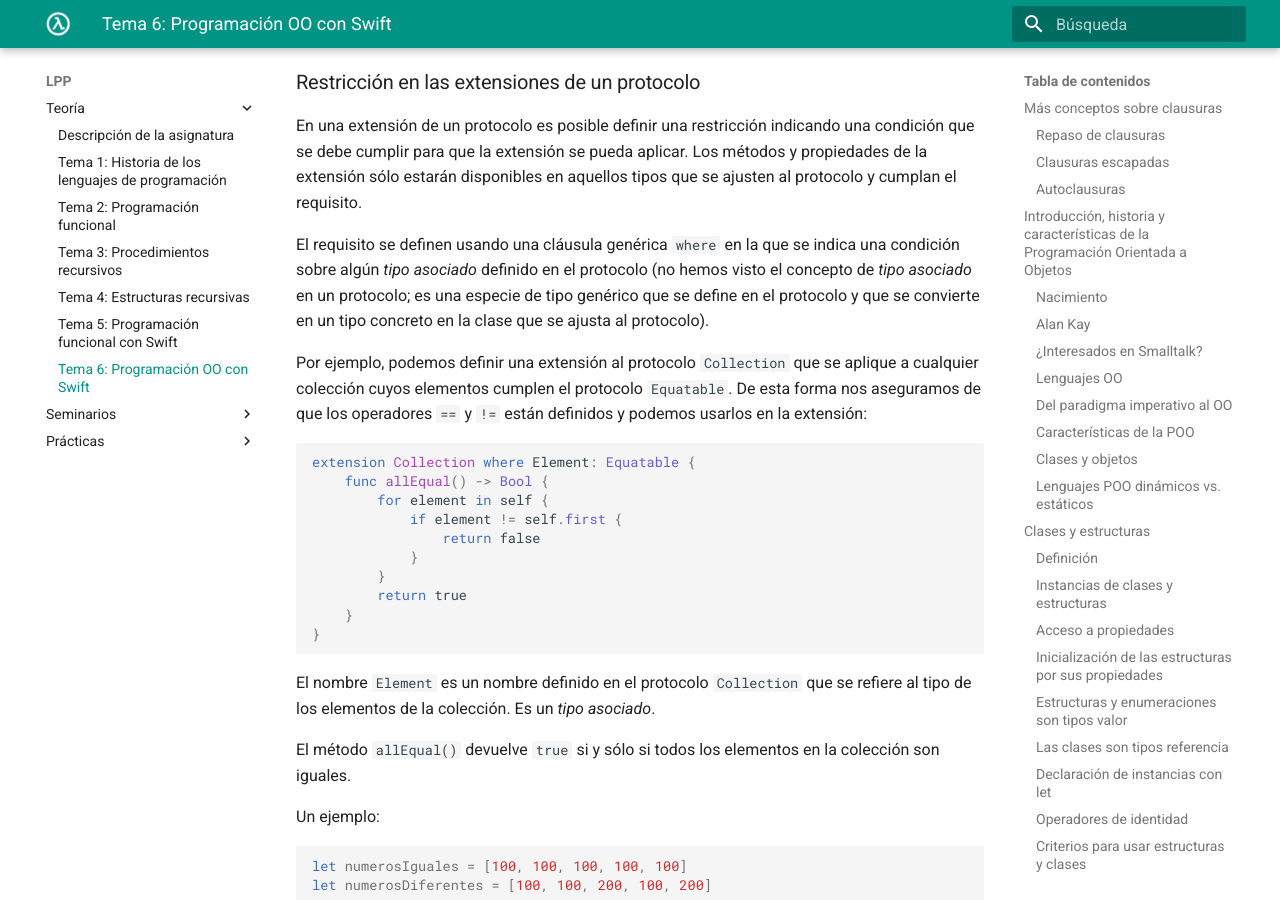
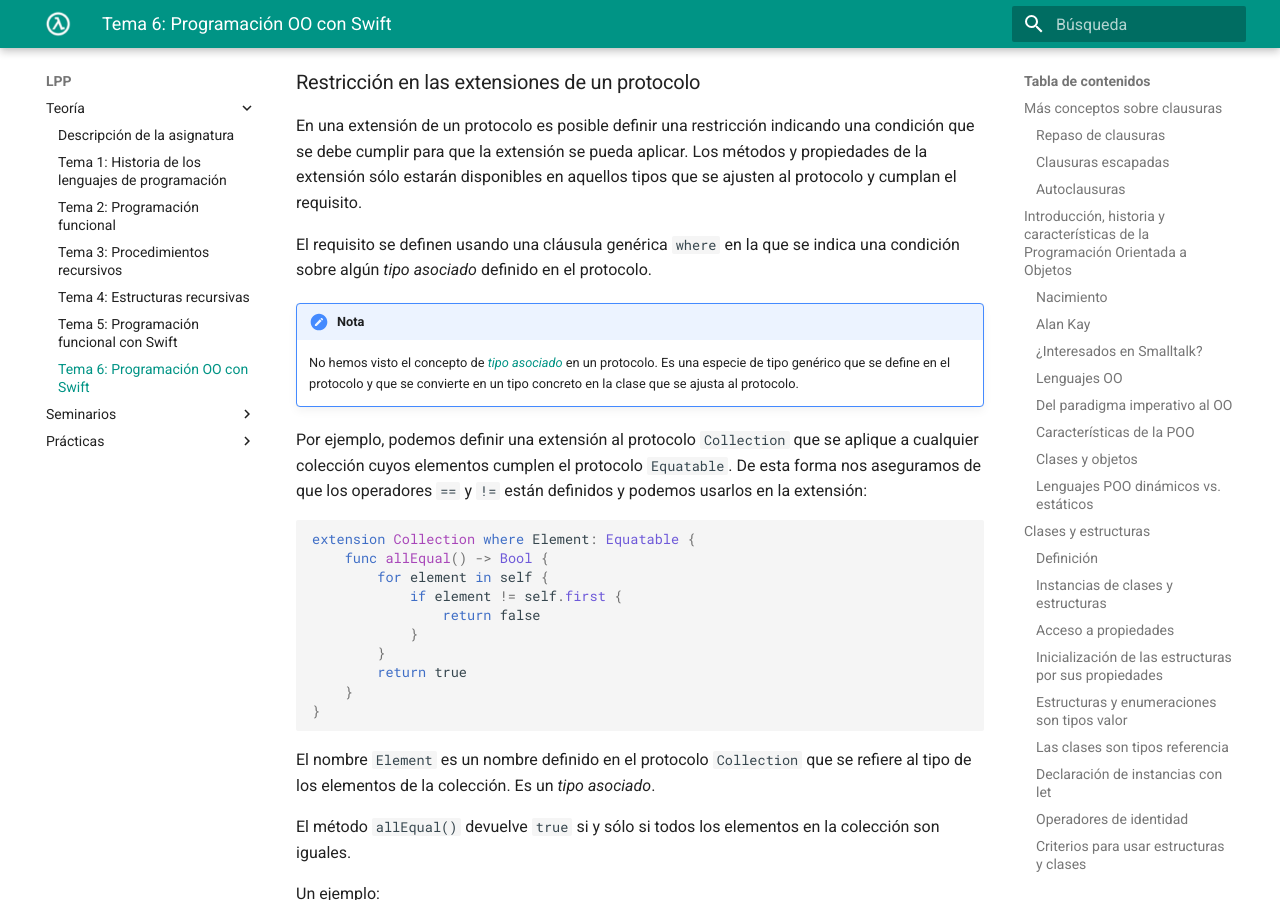
Before and after one commit to domingogallardo/apuntes-lpp, an MkDocs documentation site: the page built from docs/teoria/tema06-programacion-orientada-objetos-swift/tema06-programacion-orientada-objetos-swift.md, in a window 1280 px wide and 900 px high, scrolled down 59961 px. Built offline with MkDocs 1.6.1 and Material for MkDocs 9.7.7, drawn with Linux system fonts in a browser that asks for light colours.

Commit message:
Correccion

```diff
--- a/docs/teoria/tema06-programacion-orientada-objetos-swift/tema06-programacion-orientada-objetos-swift.md
+++ b/docs/teoria/tema06-programacion-orientada-objetos-swift/tema06-programacion-orientada-objetos-swift.md
@@ -3225,10 +3225,14 @@ requisito.
 
 El requisito se definen usando una cláusula genérica `where` en la que
 se indica una condición sobre algún _tipo asociado_ definido en el
-protocolo (no hemos visto el concepto de _tipo asociado_ en un
-protocolo; es una especie de tipo genérico que se define en el
-protocolo y que se convierte en un tipo concreto en la clase que se
-ajusta al protocolo).
+protocolo.
+
+!!!Note "Nota"
+    No hemos visto el concepto de [_tipo
+    asociado_](https://docs.swift.org/swift-book/LanguageGuide/Generics.html#ID189)
+    en un protocolo. Es una especie de tipo genérico que se define en el
+    protocolo y que se convierte en un tipo concreto en la clase que se
+    ajusta al protocolo.
 
 Por ejemplo, podemos definir una extensión al protocolo `Collection`
 que se aplique a cualquier colección cuyos elementos cumplen el
```
